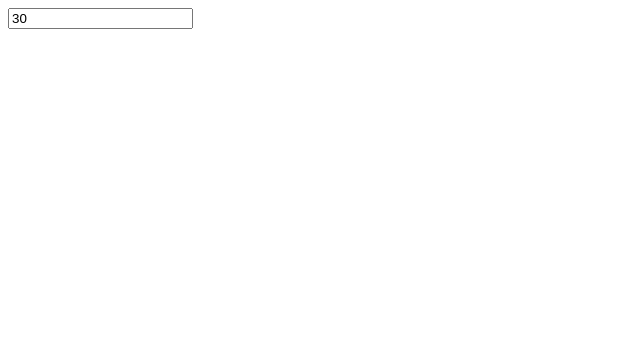
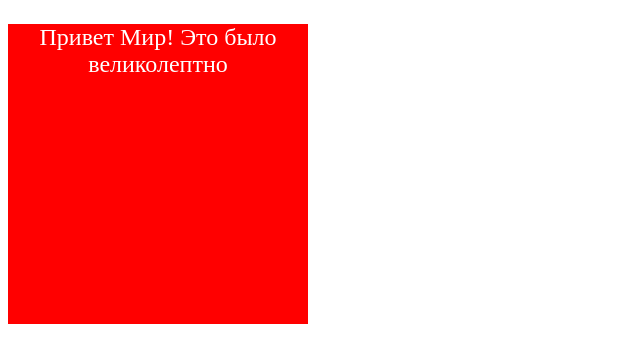
Before and after one commit to JOB-illia/Landing-Page, a plain HTML site: page input.html in a window 1280 px wide. Shown: the whole page, without its empty margins (0-640 px from the left). Drawn offline with Linux system fonts and the light colour scheme.

Commit message:
Homework 12

```diff
--- a/input.html
+++ b/input.html
@@ -8,7 +8,7 @@
 </head>
 
 <body>
-   <input id="age" value="30">
+   <!--<input id="age" value="30">-->
    <script src="js/input.js"></script>
 </body>
 
--- a/js/input.js
+++ b/js/input.js
@@ -1,5 +1,34 @@
-let age = document.getElementById('age');
-function showUser(surname, name) {
-   alert("Пользователь " + surname + " " + name + ", его возраст " + this.value);
+//let age = document.getElementById('age');
+//function showUser(surname, name) {
+//   alert("Пользователь " + surname + " " + name + ", его возраст " + this.value);
+//}
+//showUser.apply(age, ['Klen', 'Illia']);
+
+class Option {
+   constructor(height = 300, width = 300, bg = 'red', fontSize = 24, textAlign = 'left', color = '#fff') {
+      this.height = height;
+      this.width = width;
+      this.bg = bg;
+      this.fontSize = fontSize;
+      this.textAlign = textAlign;
+      this.color = color;
+   }
+   createDiv() {
+      let createDivBox = document.createElement('div');
+      createDivBox.innerHTML = '<p>Привет Мир! Это было великолептно</p>';
+      document.body.appendChild(createDivBox);
+      let styleDivBox = `
+            height:${this.height}px;
+            width:${this.width}px;
+            background-color:${this.bg};
+            font-size:${this.fontSize}px;
+            text-align:${this.textAlign};
+            color: ${this.color};
+     `;
+      createDivBox.style.cssText = styleDivBox;
+   }
 }
-showUser.apply(age, ['Klen', 'Illia']);
+
+const box = new Option(300, 300, "red", 24, "center");
+
+box.createDiv();
```
